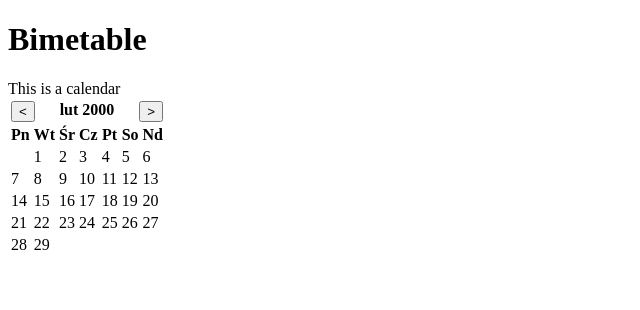
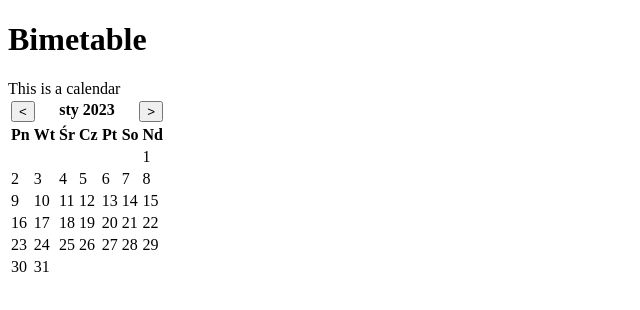
Before and after one commit to Adimac93/bimetable, a Nuxt app in the folder frontend/: page / in a window 1280 px wide. Shown: the top 310 px of the page, without its empty margins (0-640 px from the left). Built offline with nearby package versions, Linux system fonts and the light colour scheme.

Commit message:
🐛 Fix calendar defaulting to Feb 2000
oopsie

```diff
--- a/frontend/components/Calendar.client.vue
+++ b/frontend/components/Calendar.client.vue
@@ -37,7 +37,7 @@ type CalendarSpace = dayjs.Dayjs | {
 
 const weekdays = dayjs.weekdaysMin(true);
 
-const monthStart = ref(dayjs("2000-02-03").date(1));
+const monthStart = ref(dayjs().date(1));
 const daysInMonth = computed(() => monthStart.value.daysInMonth());
 const days = computed(() => {
     const days: CalendarSpace[][] = [];
```
